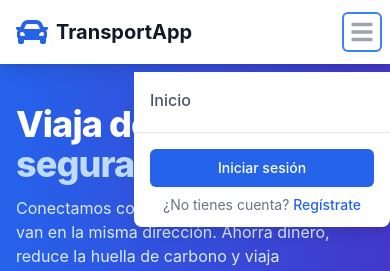
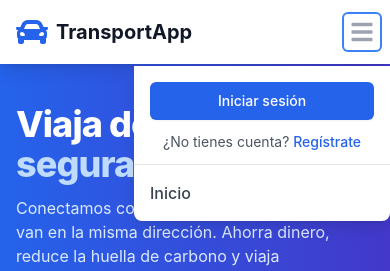
Before and after one commit to Pachodev77/transportapp, a React (Vite) app in the folder frontend/: page / in a window 390 px wide. Both pictures are taken after a click on the button "Abrir menú principal". Shown: the top 271 px of the page. Built offline with nearby package versions, Linux system fonts and the light colour scheme; no server answers.

Commit message:
Ajustar posición del menú desplegable móvil para eliminar espacio con la barra de navegación

```diff
--- a/frontend/src/components/Navbar.jsx
+++ b/frontend/src/components/Navbar.jsx
@@ -116,27 +116,11 @@ export default function Navbar() {
 
       {/* Mobile menu */}
       {isOpen && (
-        <div className="md:hidden absolute right-0 z-50 mt-2 bg-white shadow-lg rounded-lg w-64">
-          <div className="pt-2 pb-3 space-y-1 bg-white w-64">
-            <Link
-              to="/"
-              className="border-transparent text-gray-600 hover:bg-gray-50 hover:border-gray-300 hover:text-gray-800 block pl-3 pr-4 py-2 border-l-4 text-base font-medium"
-              onClick={() => setIsOpen(false)}
-            >
-              Inicio
-            </Link>
-            {currentUser && (
-              <Link
-                to={currentUser.role === 'driver' ? '/driver' : '/passenger'}
-                className="border-transparent text-gray-600 hover:bg-gray-50 hover:border-gray-300 hover:text-gray-800 block pl-3 pr-4 py-2 border-l-4 text-base font-medium"
-                onClick={() => setIsOpen(false)}
-              >
-                {currentUser.role === 'driver' ? 'Mis Viajes' : 'Buscar Viaje'}
-              </Link>
-            )}
-          </div>
-          <div className="pt-4 pb-3 border-t border-gray-200 px-4">
+        <div className="md:hidden absolute right-0 top-full z-50 mt-0.5 bg-white shadow-lg rounded-b-lg w-64">
+          {/* User info section */}
+          <div className="pt-4 pb-3 px-4 border-b border-gray-200">
             {currentUser ? (
+              <div className="space-y-3">
                 <div className="flex items-center">
                   <div className="flex-shrink-0">
                     <div className="h-10 w-10 rounded-full bg-blue-100 flex items-center justify-center text-blue-700">
@@ -152,8 +136,28 @@ export default function Navbar() {
                     </div>
                   </div>
                 </div>
+                <div className="space-y-1">
+                  <Link
+                    to="/profile"
+                    className="block w-full text-left px-3 py-2 text-base font-medium text-gray-600 hover:bg-gray-50 hover:text-gray-900 rounded-md"
+                    onClick={() => setIsOpen(false)}
+                  >
+                    Mi perfil
+                  </Link>
+                  <button
+                    onClick={() => {
+                      handleLogout();
+                      setIsOpen(false);
+                    }}
+                    className="w-full text-left px-3 py-2 text-base font-medium text-red-600 hover:bg-red-50 hover:text-red-700 rounded-md flex items-center"
+                  >
+                    <FaSignOutAlt className="mr-2" />
+                    Cerrar sesión
+                  </button>
+                </div>
+              </div>
             ) : (
-              <div className="space-y-2">
+              <div className="space-y-3">
                 <Link
                   to="/login"
                   className="w-full flex justify-center px-4 py-2 border border-transparent rounded-md shadow-sm text-sm font-medium text-white bg-blue-600 hover:bg-blue-700"
@@ -162,7 +166,7 @@ export default function Navbar() {
                 >
                   Iniciar sesión
                 </Link>
-                <p className="text-center text-sm text-gray-500">
+                <p className="text-center text-sm text-gray-600">
                   ¿No tienes cuenta?{' '}
                   <Link
                     to="/login"
@@ -175,26 +179,25 @@ export default function Navbar() {
                 </p>
               </div>
             )}
-            {currentUser && (
-              <div className="mt-3 space-y-1">
+          </div>
+
+          {/* Navigation links */}
+          <div className="py-2">
             <Link
-                  to="/profile"
-                  className="block px-4 py-2 text-base font-medium text-gray-500 hover:text-gray-800 hover:bg-gray-100"
+              to="/"
+              className="block px-4 py-2 text-base font-medium text-gray-700 hover:bg-gray-100"
               onClick={() => setIsOpen(false)}
             >
-                  Mi perfil
+              Inicio
             </Link>
-                <button
-                  onClick={() => {
-                    handleLogout();
-                    setIsOpen(false);
-                  }}
-                  className="w-full text-left px-4 py-2 text-base font-medium text-gray-500 hover:text-gray-800 hover:bg-gray-100 flex items-center"
+            {currentUser && (
+              <Link
+                to={currentUser.role === 'driver' ? '/driver' : '/passenger'}
+                className="block px-4 py-2 text-base font-medium text-gray-700 hover:bg-gray-100"
+                onClick={() => setIsOpen(false)}
               >
-                  <FaSignOutAlt className="mr-2" />
-                  Cerrar sesión
-                </button>
-              </div>
+                {currentUser.role === 'driver' ? 'Mis Viajes' : 'Buscar Viaje'}
+              </Link>
             )}
           </div>
         </div>
```
Lines whose indentation alone changed are shown as unchanged.
